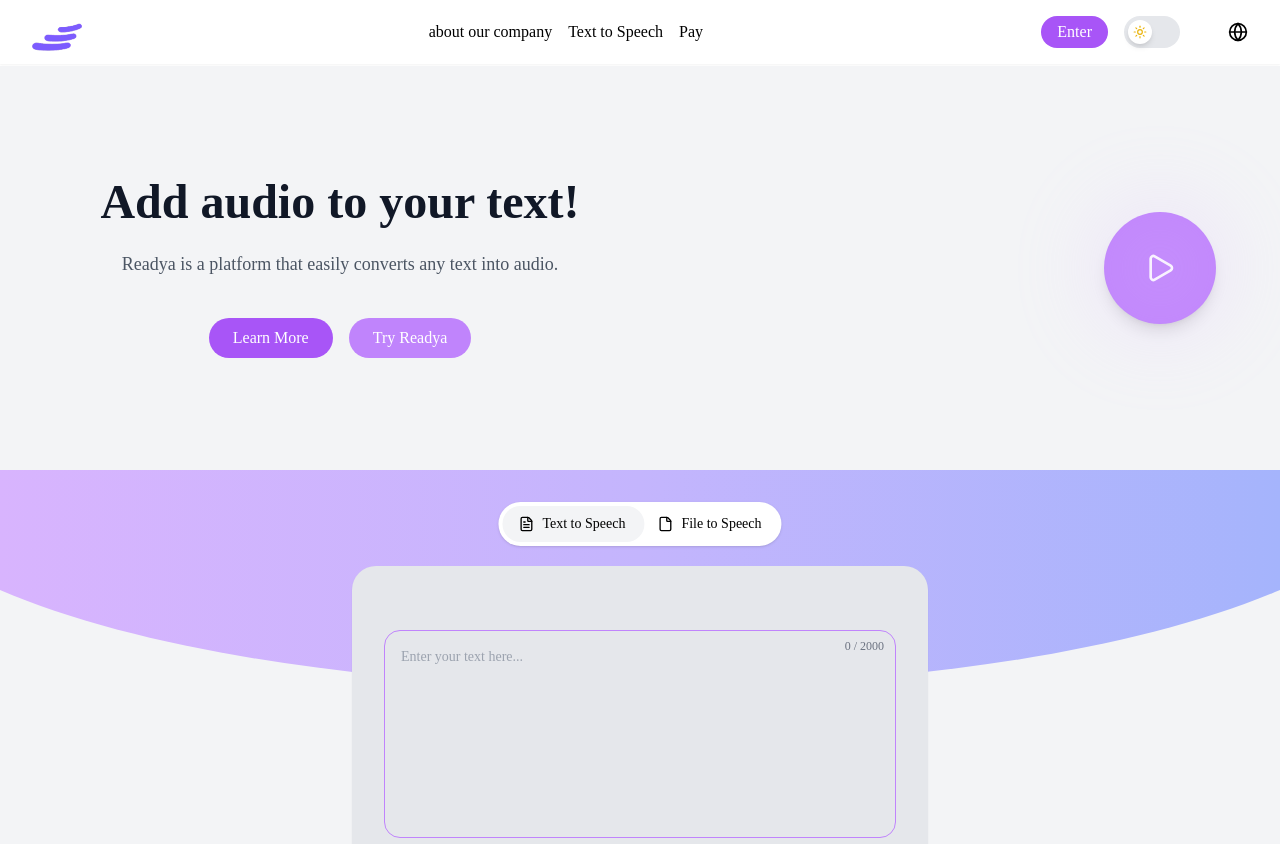
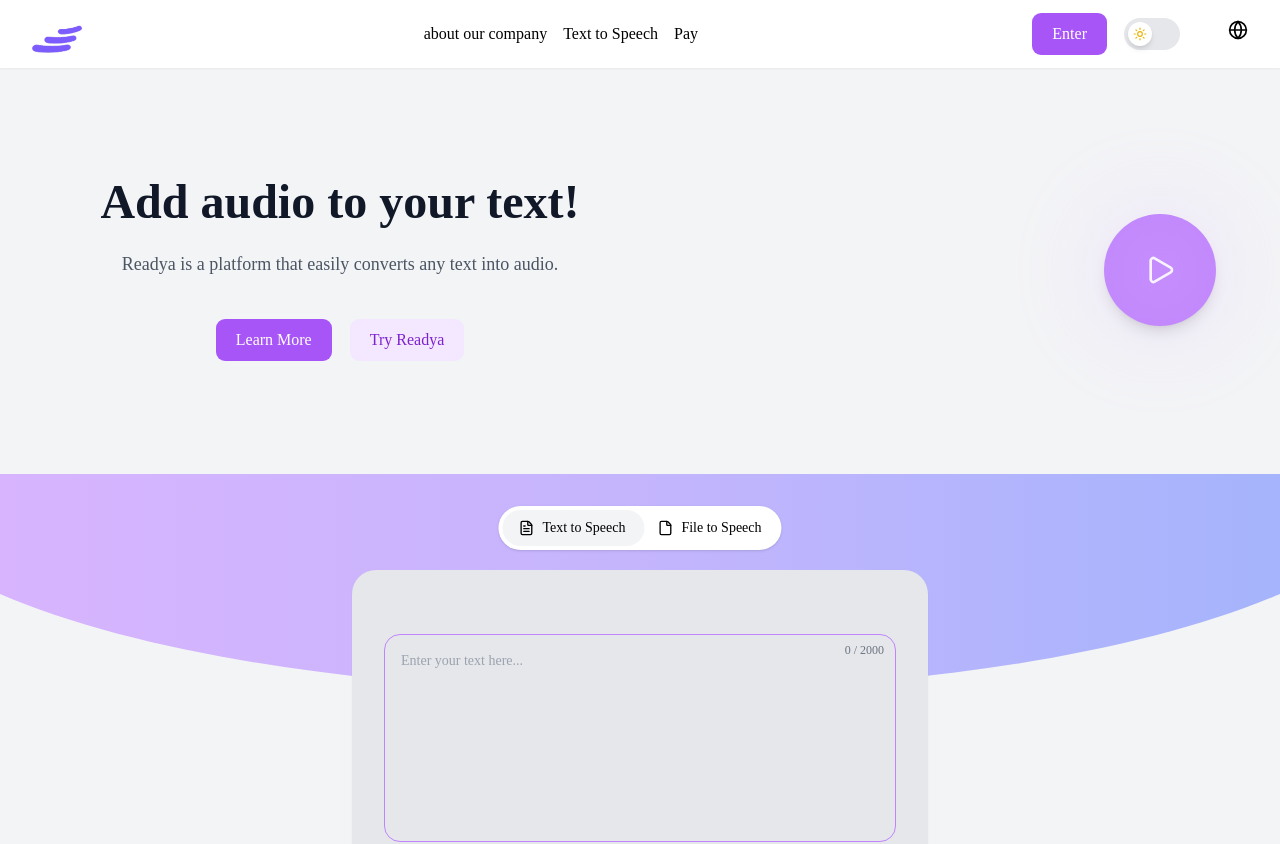
Before and after one commit to gaga-chituashvili/readya-autoreader, a React (Vite) app: page / in a window 1280 px wide. Shown: the top 844 px of the page. Built offline with nearby package versions, Linux system fonts and the light colour scheme.

Commit message:
feat(ui): add reusable Button variants and apply across components

```diff
--- a/src/component/Hero.tsx
+++ b/src/component/Hero.tsx
@@ -1,5 +1,6 @@
 import { Play } from "lucide-react";
 import { useTranslation } from "react-i18next";
+import { Button } from "./ui/button";
 
 export const Hero = () => {
   const { t } = useTranslation("home");
@@ -26,13 +27,9 @@
           </div>
 
           <div className="mt-10 flex flex-col sm:flex-row gap-4 w-full sm:w-auto">
-            <button className="w-full sm:w-auto px-6 py-3 rounded-full bg-purple-500 text-white font-medium hover:bg-purple-600 transition">
-              {t("learn_more")}
-            </button>
+            <Button variant="default">{t("learn_more")}</Button>
 
-            <button className="w-full sm:w-auto px-6 py-3 rounded-full bg-purple-400 text-white font-medium hover:bg-purple-500 transition">
-              {t("try_readya")}
-            </button>
+            <Button variant="secondary">{t("try_readya")}</Button>
           </div>
         </div>
 
--- a/src/component/ListenSection.tsx
+++ b/src/component/ListenSection.tsx
@@ -1,16 +1,17 @@
 import listenicon from "../assets/listenicon.png";
 import { FaArrowTurnDown } from "react-icons/fa6";
 import { IoMdVolumeHigh } from "react-icons/io";
+import { Button } from "./ui/button";
 
 const ListenSection = () => {
   return (
     <section className="bg-gradient-to-b from-orange-900 via-red-950 to-black py-44 md:px-8 px-1">
       <div className="flex items-center justify-between max-w-6xl mx-auto">
         <div className="flex flex-col gap-6">
-          <button className="bg-orange-800/80 text-white  px-8 py-4 rounded-full flex items-center gap-3 md:text-xl text-xl/2 font-bold hover:bg-orange-700/80 w-fit">
+          <Button variant="default">
             <IoMdVolumeHigh className="text-2xl" />
             მოუსმინე
-          </button>
+          </Button>
           <div className="flex items-center md:gap-3 gap-1">
             <span className="text-white md:text-6xl text-2xl font-bold">
               რასაც გინდა
--- a/src/component/TextToAudio.tsx
+++ b/src/component/TextToAudio.tsx
@@ -10,6 +10,7 @@
 } from "@/component/ui/select";
 import { SettingsModal } from "@/component/SettingsModal";
 import {} from "@/component/SettingsModal";
+import { Button } from "./ui/button";
 
 export const TextToAudio = () => {
   const { t, i18n } = useTranslation("home");
@@ -75,9 +76,7 @@
         </div>
 
         <div className="flex justify-center mt-6">
-          <button className="px-8 py-3 rounded-full bg-purple-500 text-white font-medium hover:bg-purple-600 transition">
-            {t("generate")}
-          </button>
+          <Button variant="default">{t("generate")}</Button>
         </div>
       </div>
     </section>
--- a/src/component/header/Header.tsx
+++ b/src/component/header/Header.tsx
@@ -8,6 +8,7 @@
 import { useScrollDirection } from "../../hook/useScrollDirection";
 import { Menu } from "lucide-react";
 import { useState } from "react";
+import { Button } from "@/component/ui/button";
 
 import {
   Popover,
@@ -47,9 +48,7 @@
 
       <article className="hidden md:flex space-x-10">
         <div className="flex items-center space-x-4">
-          <button className="bg-purple-500 text-white px-4 py-2 rounded-full hover:bg-purple-600 transition">
-            {t("enter")}
-          </button>
+          <Button variant="default">{t("enter")}</Button>
           <ThemeToggle />
         </div>
         <LanguageSwitcher />
@@ -85,9 +84,7 @@
 
               <div className="border-t border-gray-200 dark:border-zinc-700 my-2" />
 
-              <button className="bg-purple-500 text-white px-4 py-2 rounded-full hover:bg-purple-600 transition">
-                {t("enter")}
-              </button>
+              <Button variant="default">{t("enter")}</Button>
             </nav>
           </PopoverContent>
         </Popover>
--- a/src/component/ui/button.tsx
+++ b/src/component/ui/button.tsx
@@ -1,45 +1,58 @@
-import * as React from "react"
-import { cva, type VariantProps } from "class-variance-authority"
-import { Slot } from "radix-ui"
+/* eslint-disable react-refresh/only-export-components */
+import * as React from "react";
+import { cva, type VariantProps } from "class-variance-authority";
+import { Slot } from "radix-ui";
 
-import { cn } from "@/lib/utils"
+import { cn } from "@/lib/utils";
 
 const buttonVariants = cva(
-  "group/button inline-flex shrink-0 items-center justify-center rounded-lg border border-transparent bg-clip-padding text-sm font-medium whitespace-nowrap transition-all outline-none select-none focus-visible:border-ring focus-visible:ring-3 focus-visible:ring-ring/50 active:translate-y-px disabled:pointer-events-none disabled:opacity-50 aria-invalid:border-destructive aria-invalid:ring-3 aria-invalid:ring-destructive/20 dark:aria-invalid:border-destructive/50 dark:aria-invalid:ring-destructive/40 [&_svg]:pointer-events-none [&_svg]:shrink-0 [&_svg:not([class*='size-'])]:size-4",
+  "group/button inline-flex shrink-0 items-center justify-center rounded-lg border border-transparent bg-clip-padding text-sm font-medium whitespace-nowrap transition-all outline-none select-none focus-visible:ring-3 focus-visible:ring-purple-500/50 active:translate-y-px disabled:pointer-events-none disabled:opacity-50 aria-invalid:border-destructive aria-invalid:ring-3 aria-invalid:ring-destructive/20 dark:aria-invalid:border-destructive/50 dark:aria-invalid:ring-destructive/40 [&_svg]:pointer-events-none [&_svg]:shrink-0 [&_svg:not([class*='size-'])]:size-4",
   {
     variants: {
       variant: {
-        default: "bg-primary text-primary-foreground [a]:hover:bg-primary/80",
+        default:
+          "bg-purple-500 text-white hover:bg-purple-600 active:bg-purple-700 dark:bg-purple-600 dark:hover:bg-purple-500",
+
         outline:
-          "border-border bg-background hover:bg-muted hover:text-foreground aria-expanded:bg-muted aria-expanded:text-foreground dark:border-input dark:bg-input/30 dark:hover:bg-input/50",
+          "border-purple-500 text-purple-500 bg-transparent hover:bg-purple-50 dark:text-purple-400 dark:border-purple-400 dark:hover:bg-zinc-800",
+
         secondary:
-          "bg-secondary text-secondary-foreground hover:bg-secondary/80 aria-expanded:bg-secondary aria-expanded:text-secondary-foreground",
+          "bg-purple-100 text-purple-700 hover:bg-purple-200 dark:bg-zinc-800 dark:text-purple-300 dark:hover:bg-zinc-700",
+
         ghost:
-          "hover:bg-muted hover:text-foreground aria-expanded:bg-muted aria-expanded:text-foreground dark:hover:bg-muted/50",
+          "text-gray-700 dark:text-gray-300 hover:bg-purple-100 dark:hover:bg-zinc-800",
+
         destructive:
-          "bg-destructive/10 text-destructive hover:bg-destructive/20 focus-visible:border-destructive/40 focus-visible:ring-destructive/20 dark:bg-destructive/20 dark:hover:bg-destructive/30 dark:focus-visible:ring-destructive/40",
-        link: "text-primary underline-offset-4 hover:underline",
+          "bg-red-500/10 text-red-500 hover:bg-red-500/20 dark:bg-red-500/20 dark:text-red-400 dark:hover:bg-red-500/30",
+
+        link: "text-purple-500 underline-offset-4 hover:underline dark:text-purple-400",
       },
+
       size: {
-        default:
-          "h-8 gap-1.5 px-2.5 has-data-[icon=inline-end]:pr-2 has-data-[icon=inline-start]:pl-2",
-        xs: "h-6 gap-1 rounded-[min(var(--radius-md),10px)] px-2 text-xs in-data-[slot=button-group]:rounded-lg has-data-[icon=inline-end]:pr-1.5 has-data-[icon=inline-start]:pl-1.5 [&_svg:not([class*='size-'])]:size-3",
-        sm: "h-7 gap-1 rounded-[min(var(--radius-md),12px)] px-2.5 text-[0.8rem] in-data-[slot=button-group]:rounded-lg has-data-[icon=inline-end]:pr-1.5 has-data-[icon=inline-start]:pl-1.5 [&_svg:not([class*='size-'])]:size-3.5",
-        lg: "h-9 gap-1.5 px-2.5 has-data-[icon=inline-end]:pr-3 has-data-[icon=inline-start]:pl-3",
-        icon: "size-8",
-        "icon-xs":
-          "size-6 rounded-[min(var(--radius-md),10px)] in-data-[slot=button-group]:rounded-lg [&_svg:not([class*='size-'])]:size-3",
-        "icon-sm":
-          "size-7 rounded-[min(var(--radius-md),12px)] in-data-[slot=button-group]:rounded-lg",
-        "icon-lg": "size-9",
+        default: "h-10 md:h-11 px-4 md:px-5 text-sm md:text-base gap-2",
+
+        xs: "h-7 px-2 text-xs gap-1 rounded-md",
+
+        sm: "h-8 md:h-9 px-3 md:px-4 text-sm gap-1.5",
+
+        lg: "h-11 md:h-12 px-6 md:px-8 text-base md:text-lg gap-2",
+
+        icon: "size-10 md:size-11",
+
+        "icon-xs": "size-7",
+
+        "icon-sm": "size-8 md:size-9",
+
+        "icon-lg": "size-11 md:size-12",
       },
     },
+
     defaultVariants: {
       variant: "default",
       size: "default",
     },
-  }
-)
+  },
+);
 
 function Button({
   className,
@@ -49,9 +62,9 @@
   ...props
 }: React.ComponentProps<"button"> &
   VariantProps<typeof buttonVariants> & {
-    asChild?: boolean
+    asChild?: boolean;
   }) {
-  const Comp = asChild ? Slot.Root : "button"
+  const Comp = asChild ? Slot.Root : "button";
 
   return (
     <Comp
@@ -61,7 +74,7 @@
       className={cn(buttonVariants({ variant, size, className }))}
       {...props}
     />
-  )
+  );
 }
 
-export { Button, buttonVariants }
+export { Button, buttonVariants };
```
